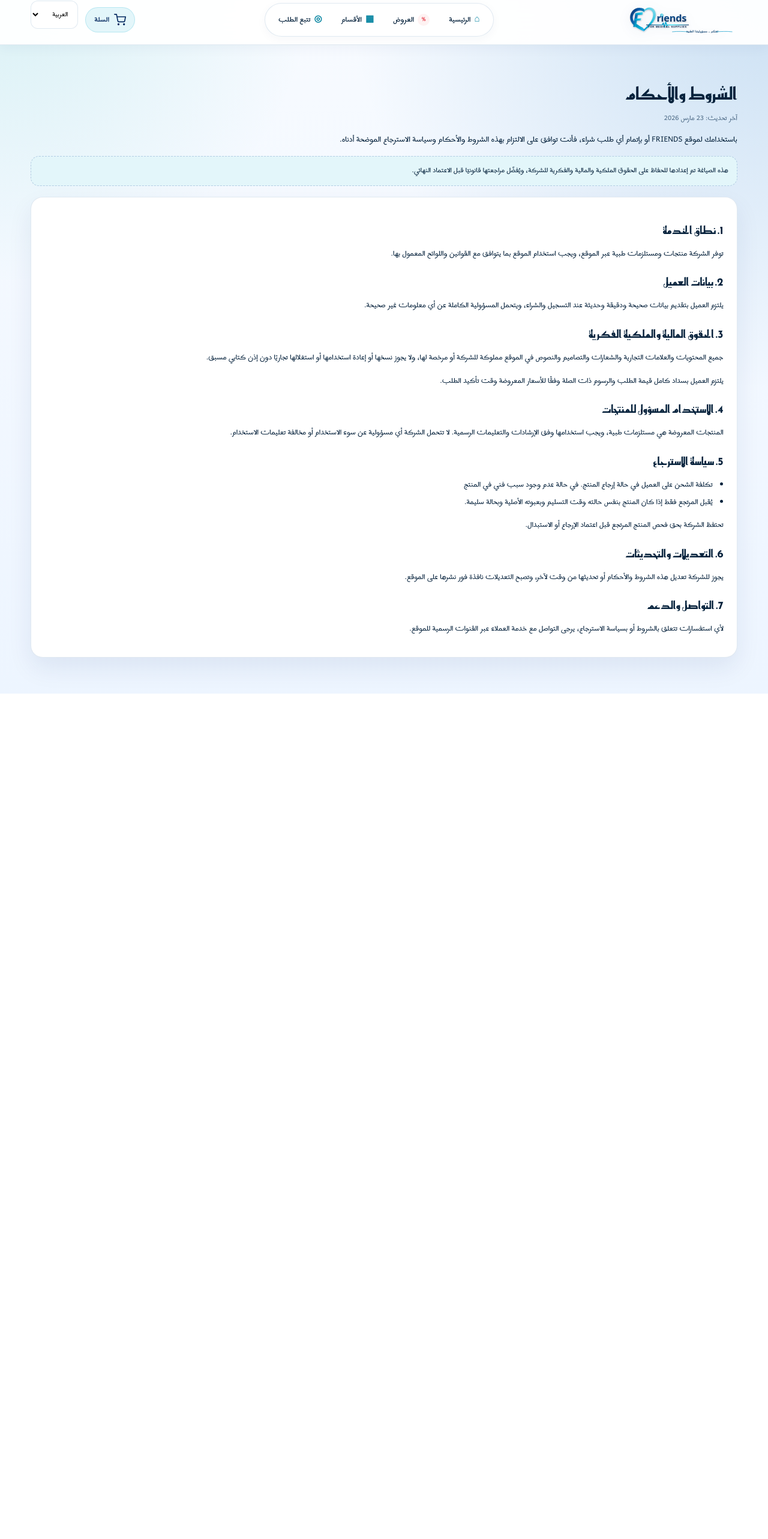
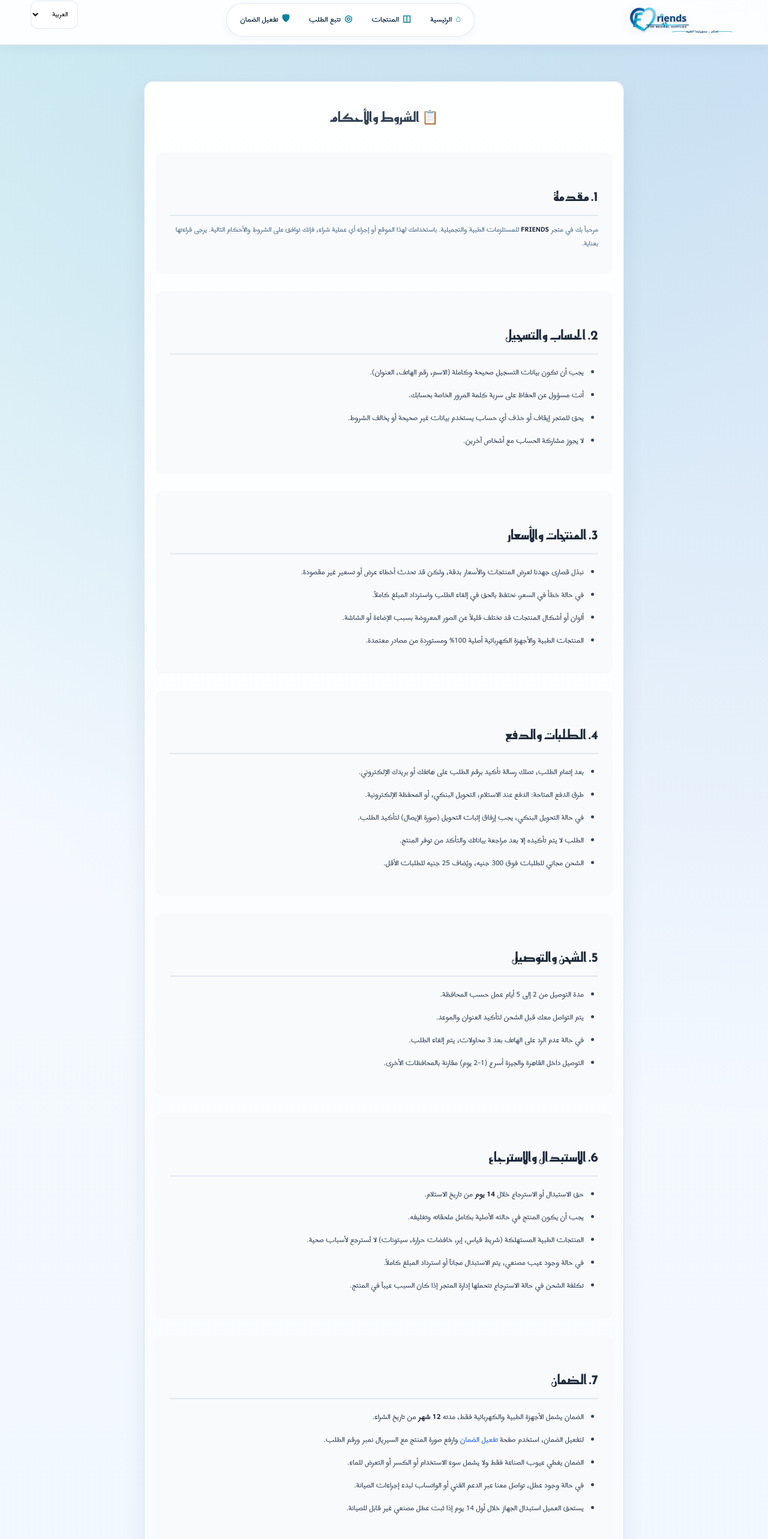
Before and after one commit to notfound11n1-code/friends.eg.com, a website: page terms.html in a window 1280 px wide. Shown: the part 55-2620 px from the top of the page at 60% size. Before the commit the page ends 1211 px from the top, so only its background shows below. Drawn offline with Linux system fonts and the light colour scheme.

Commit message:
fix: sync root HTML files with public/ - add warranty/terms links to nav and footer

```diff
--- a/terms.html
+++ b/terms.html
@@ -3,26 +3,34 @@
 <head>
   <meta charset="utf-8" />
   <meta name="viewport" content="width=device-width, initial-scale=1" />
-  <title data-i18n="title.terms">FRIENDS | الشروط والأحكام</title>
+  <title>FRIENDS | الشروط والأحكام</title>
   <link rel="preconnect" href="https://fonts.googleapis.com">
   <link rel="preconnect" href="https://fonts.gstatic.com" crossorigin>
   <link href="https://fonts.googleapis.com/css2?family=Harmattan:wght@400;600;700&family=Reem+Kufi:wght@400;500;600;700&family=Changa:wght@400;600;700&family=Tajawal:wght@300;400;500;700&display=swap" rel="stylesheet">
   <link rel="stylesheet" href="css/style.css" />
+  <style>
+    .terms-content { max-width: 800px; margin: 0 auto; line-height: 2; font-size: 15px; color: #334155; }
+    .terms-content h2 { color: #1e293b; margin-top: 28px; margin-bottom: 12px; font-size: 22px; border-bottom: 2px solid #e2e8f0; padding-bottom: 8px; }
+    .terms-content h3 { color: #334155; margin-top: 20px; margin-bottom: 8px; font-size: 18px; }
+    .terms-content ul { padding-right: 24px; margin-bottom: 16px; }
+    .terms-content li { margin-bottom: 8px; }
+    .terms-content p { margin-bottom: 14px; }
+    .terms-content strong { color: #0f172a; }
+    .terms-section { background: #f8fafc; border-radius: 12px; padding: 24px; margin-bottom: 16px; }
+  </style>
 </head>
 <body data-page="terms">
-  <!-- Announcement -->
   <div class="announcement">
     <div class="container announcement-inner">
       <div class="announcement-brand-slogan">
         <span class="announcement-pulse-dot"></span>
-        <strong class="slogan-text" data-i18n="announcement.slogan">ثقتكم .. مسؤوليتنا الطبية</strong>
+        <strong class="slogan-text">ثقتكم .. مسؤوليتنا الطبية</strong>
         <span class="announcement-sep">•</span>
-        <span class="announcement-sub" data-i18n="terms.announcement">الشروط والأحكام وسياسة الاسترجاع</span>
+        <span class="announcement-sub">مستلزمات وأجهزة طبية أصلية 100%</span>
       </div>
       <div class="announcement-quick-info">
         <a href="tel:01061806140" class="announcement-contact" dir="ltr">
-          <span class="contact-icon">📞</span>
-          <span>01061806140</span>
+          <span class="contact-icon">📞</span><span>01061806140</span>
         </a>
       </div>
     </div>
@@ -31,120 +39,164 @@
   <header class="site-header">
     <div class="container header-inner">
       <a class="brand" href="index.html" aria-label="Friends Medical Supplies">
-        <div class="logo">
-          <img src="images/friends-logo.svg" alt="Friends For Medical Supplies - فريندز للمستلزمات الطبية" />
-        </div>
+        <div class="logo"><img src="images/friends-logo.svg" alt="Friends For Medical Supplies" /></div>
       </a>
-
       <nav class="main-nav">
-        <a class="nav-link" href="index.html"><span class="nav-icon">⌂</span><span data-i18n="nav.home">الرئيسية</span></a>
-        <a class="nav-link" href="index.html#offers"><span class="nav-icon-badge">%</span><span data-i18n="nav.offers">العروض</span></a>
-        <a class="nav-link" href="index.html#categories"><span class="nav-icon">▦</span><span data-i18n="nav.categories">الأقسام</span></a>
-        <a class="nav-link" href="track.html"><span class="nav-icon">◎</span><span data-i18n="nav.track">تتبع الطلب</span></a>
+        <a class="nav-link" href="index.html"><span class="nav-icon">⌂</span>الرئيسية</a>
+        <a class="nav-link" href="index.html#products"><span class="nav-icon">◫</span>المنتجات</a>
+        <a class="nav-link" href="track.html"><span class="nav-icon">◎</span>تتبع الطلب</a>
+        <a class="nav-link" href="warranty.html"><span class="nav-icon">🛡</span>تفعيل الضمان</a>
       </nav>
-
-      <div class="header-actions">
-        <div class="header-user-actions">
-          <a class="header-cart-btn" href="cart.html" aria-label="عربة التسوق">
-            <span class="cart-icon-wrap">
-              <svg width="20" height="20" viewBox="0 0 24 24" fill="none" stroke="currentColor" stroke-width="2" stroke-linecap="round" stroke-linejoin="round"><circle cx="9" cy="21" r="1"></circle><circle cx="20" cy="21" r="1"></circle><path d="M1 1h4l2.68 13.39a2 2 0 0 0 2 1.61h9.72a2 2 0 0 0 2-1.61L23 6H6"></path></svg>
-              <span class="cart-count-badge" id="headerCartCount" style="display:none;">0</span>
-            </span>
-            <span class="cart-btn-label" data-i18n="nav.cart">السلة</span>
-          </a>
-        </div>
-      </div>
     </div>
   </header>
 
   <main>
-    <section class="section terms-page">
+    <section class="section">
       <div class="container">
-        <div class="terms-lang terms-lang-ar">
-          <div class="terms-hero">
-            <h2>الشروط والأحكام</h2>
-            <p class="terms-meta">آخر تحديث: 23 مارس 2026</p>
-            <p class="terms-lead">
-              باستخدامك لموقع FRIENDS أو بإتمام أي طلب شراء، فأنت توافق على الالتزام بهذه الشروط والأحكام وسياسة الاسترجاع الموضحة أدناه.
-            </p>
-            <p class="terms-note">
-              هذه الصياغة تم إعدادها للحفاظ على الحقوق الملكية والمالية والفكرية للشركة، ويُفضّل مراجعتها قانونيًا قبل الاعتماد النهائي.
-            </p>
+        <div class="card terms-content">
+          <h1 style="text-align:center; margin-bottom: 24px;">📋 الشروط والأحكام</h1>
+
+          <div class="terms-section">
+            <h2>1. مقدمة</h2>
+            <p>مرحباً بك في متجر <strong>FRIENDS</strong> للمستلزمات الطبية والتجميلية. باستخدامك لهذا الموقع أو إجراء أي عملية شراء، فإنك توافق على الشروط والأحكام التالية. يرجى قراءتها بعناية.</p>
           </div>
 
-          <div class="terms-card">
-            <h3>1. نطاق الخدمة</h3>
-            <p>توفر الشركة منتجات ومستلزمات طبية عبر الموقع، ويجب استخدام الموقع بما يتوافق مع القوانين واللوائح المعمول بها.</p>
-
-            <h3>2. بيانات العميل</h3>
-            <p>يلتزم العميل بتقديم بيانات صحيحة ودقيقة وحديثة عند التسجيل والشراء، ويتحمل المسؤولية الكاملة عن أي معلومات غير صحيحة.</p>
-
-            <h3>3. الحقوق المالية والملكية الفكرية</h3>
-            <p>جميع المحتويات والعلامات التجارية والشعارات والتصاميم والنصوص في الموقع مملوكة للشركة أو مرخصة لها، ولا يجوز نسخها أو إعادة استخدامها أو استغلالها تجاريًا دون إذن كتابي مسبق.</p>
-            <p>يلتزم العميل بسداد كامل قيمة الطلب والرسوم ذات الصلة وفقًا للأسعار المعروضة وقت تأكيد الطلب.</p>
-
-            <h3>4. الاستخدام المسؤول للمنتجات</h3>
-            <p>المنتجات المعروضة هي مستلزمات طبية، ويجب استخدامها وفق الإرشادات والتعليمات الرسمية. لا تتحمل الشركة أي مسؤولية عن سوء الاستخدام أو مخالفة تعليمات الاستخدام.</p>
-
-            <h3>5. سياسة الاسترجاع</h3>
-            <ul class="terms-list">
-              <li>تكلفة الشحن على العميل في حالة إرجاع المنتج. في حالة عدم وجود سبب فني في المنتج</li>
-              <li>يُقبل المرتجع فقط إذا كان المنتج بنفس حالته وقت التسليم وبعبوته الأصلية وبحالة سليمة.</li>
+          <div class="terms-section">
+            <h2>2. الحساب والتسجيل</h2>
+            <ul>
+              <li>يجب أن تكون بيانات التسجيل صحيحة وكاملة (الاسم، رقم الهاتف، العنوان).</li>
+              <li>أنت مسؤول عن الحفاظ على سرية كلمة المرور الخاصة بحسابك.</li>
+              <li>يحق للمتجر إيقاف أو حذف أي حساب يستخدم بيانات غير صحيحة أو يخالف الشروط.</li>
+              <li>لا يجوز مشاركة الحساب مع أشخاص آخرين.</li>
             </ul>
-            <p>تحتفظ الشركة بحق فحص المنتج المرتجع قبل اعتماد الإرجاع أو الاستبدال.</p>
-
-            <h3>6. التعديلات والتحديثات</h3>
-            <p>يجوز للشركة تعديل هذه الشروط والأحكام أو تحديثها من وقت لآخر، وتصبح التعديلات نافذة فور نشرها على الموقع.</p>
-
-            <h3>7. التواصل والدعم</h3>
-            <p>لأي استفسارات تتعلق بالشروط أو بسياسة الاسترجاع، يرجى التواصل مع خدمة العملاء عبر القنوات الرسمية للموقع.</p>
-          </div>
-        </div>
-
-        <div class="terms-lang terms-lang-en">
-          <div class="terms-hero">
-            <h2>Terms &amp; Conditions</h2>
-            <p class="terms-meta">Last updated: March 23, 2026</p>
-            <p class="terms-lead">
-              By using the FRIENDS website or completing any purchase order, you agree to comply with these Terms &amp; Conditions and the Return Policy described below.
-            </p>
-            <p class="terms-note">
-              This wording was prepared to protect the company’s financial and intellectual property rights, and it is recommended to have it reviewed legally before final adoption.
-            </p>
           </div>
 
-          <div class="terms-card">
-            <h3>1. Service Scope</h3>
-            <p>The company provides medical products and supplies through the website, and the website must be used in compliance with applicable laws and regulations.</p>
+          <div class="terms-section">
+            <h2>3. المنتجات والأسعار</h2>
+            <ul>
+              <li>نبذل قصارى جهدنا لعرض المنتجات والأسعار بدقة، ولكن قد تحدث أخطاء عرض أو تسعير غير مقصودة.</li>
+              <li>في حالة خطأ في السعر، نحتفظ بالحق في إلغاء الطلب واسترداد المبلغ كاملاً.</li>
+              <li>ألوان أو أشكال المنتجات قد تختلف قليلاً عن الصور المعروضة بسبب الإضاءة أو الشاشة.</li>
+              <li>المنتجات الطبية والأجهزة الكهربائية أصلية 100% ومستوردة من مصادر معتمدة.</li>
+            </ul>
+          </div>
 
-            <h3>2. Customer Information</h3>
-            <p>The customer must provide accurate, correct, and up-to-date information when registering and purchasing, and is fully responsible for any incorrect information.</p>
+          <div class="terms-section">
+            <h2>4. الطلبات والدفع</h2>
+            <ul>
+              <li>بعد إتمام الطلب، تصلك رسالة تأكيد برقم الطلب على هاتفك أو بريدك الإلكتروني.</li>
+              <li>طرق الدفع المتاحة: الدفع عند الاستلام، التحويل البنكي، أو المحفظة الإلكترونية.</li>
+              <li>في حالة التحويل البنكي، يجب إرفاق إثبات التحويل (صورة الإيصال) لتأكيد الطلب.</li>
+              <li>الطلب لا يتم تأكيده إلا بعد مراجعة بياناتك والتأكد من توفر المنتج.</li>
+              <li>الشحن مجاني للطلبات فوق 300 جنيه، ويُضاف 25 جنيه للطلبات الأقل.</li>
+            </ul>
+          </div>
 
-            <h3>3. Financial &amp; Intellectual Property Rights</h3>
-            <p>All content, trademarks, logos, designs, and texts on the website are owned by the company or licensed to it, and may not be copied, reused, or commercially exploited without prior written permission.</p>
-            <p>The customer must pay the full order value and related fees according to the prices shown at the time of order confirmation.</p>
+          <div class="terms-section">
+            <h2>5. الشحن والتوصيل</h2>
+            <ul>
+              <li>مدة التوصيل من 2 إلى 5 أيام عمل حسب المحافظة.</li>
+              <li>يتم التواصل معك قبل الشحن لتأكيد العنوان والموعد.</li>
+              <li>في حالة عدم الرد على الهاتف بعد 3 محاولات، يتم إلغاء الطلب.</li>
+              <li>التوصيل داخل القاهرة والجيزة أسرع (1-2 يوم) مقارنة بالمحافظات الأخرى.</li>
+            </ul>
+          </div>
 
-            <h3>4. Responsible Use of Products</h3>
-            <p>The products offered are medical supplies and must be used according to official guidelines and instructions. The company bears no responsibility for misuse or failure to follow usage instructions.</p>
+          <div class="terms-section">
+            <h2>6. الاستبدال والاسترجاع</h2>
+            <ul>
+              <li>حق الاستبدال أو الاسترجاع خلال <strong>14 يوم</strong> من تاريخ الاستلام.</li>
+              <li>يجب أن يكون المنتج في حالته الأصلية بكامل ملحقاته وتغليفه.</li>
+              <li>المنتجات الطبية المستهلكة (شريط قياس، إبر، خافضات حرارة، سيتونات) لا تُسترجع لأسباب صحية.</li>
+              <li>في حالة وجود عيب مصنعي، يتم الاستبدال مجاناً أو استرداد المبلغ كاملاً.</li>
+              <li>تكلفة الشحن في حالة الاسترجاع تتحملها إدارة المتجر إذا كان السبب عيباً في المنتج.</li>
+            </ul>
+          </div>
 
-            <h3>5. Return Policy</h3>
-            <ul class="terms-list">
-              <li>The shipping cost is borne by the customer in case of return.</li>
-              <li>Returns are accepted only if the product is in the same condition at delivery, in its original packaging, and in good condition.</li>
+          <div class="terms-section">
+            <h2>7. الضمان</h2>
+            <ul>
+              <li>الضمان يشمل الأجهزة الطبية والكهربائية فقط، مدته <strong>12 شهر</strong> من تاريخ الشراء.</li>
+              <li>لتفعيل الضمان، استخدم صفحة <a href="warranty.html" style="color:#2563eb;">تفعيل الضمان</a> وارفع صورة المنتج مع السيريال نمبر ورقم الطلب.</li>
+              <li>الضمان يغطي عيوب الصناعة فقط ولا يشمل سوء الاستخدام أو الكسر أو التعرض للماء.</li>
+              <li>في حالة وجود عطل، تواصل معنا عبر الدعم الفني أو الواتساب لبدء إجراءات الصيانة.</li>
+              <li>يستحق العميل استبدال الجهاز خلال أول 14 يوم إذا ثبت عطل مصنعي غير قابل للصيانة.</li>
             </ul>
-            <p>The company reserves the right to inspect the returned product before approving a return or exchange.</p>
+          </div>
 
-            <h3>6. Amendments &amp; Updates</h3>
-            <p>The company may amend these terms and conditions from time to time, and amendments become effective once published on the website.</p>
+          <div class="terms-section">
+            <h2>8. الكوبونات والعروض</h2>
+            <ul>
+              <li>الكوبونات لها مدة صلاحية محددة وعدد استخدامات محدود.</li>
+              <li>لا يمكن دمج أكثر من كوبون في طلب واحد.</li>
+              <li>العروض والخصومات قد تتغير أو تنتهي دون إشعار مسبق.</li>
+              <li>الكوبون غير صالح على المنتات المخفضة بالفعل إلا إذا ذُكر خلاف ذلك.</li>
+            </ul>
+          </div>
 
-            <h3>7. Contact &amp; Support</h3>
-            <p>For any inquiries related to the terms or return policy, please contact customer service through the official channels.</p>
+          <div class="terms-section">
+            <h2>9. التقييمات والمراجعات</h2>
+            <ul>
+              <li>يمكنك تقييم المنتجات والخدمة بعد استلام الطلب عبر رابط التقييم.</li>
+              <li>يجب أن تكون التقييمات حقيقية وملمومة بتجربة الشراء الفعلية.</li>
+              <li>يحق للمتجر إخفاء أو حذف التقييمات المسيئة أو غير الحقيقية.</li>
+            </ul>
           </div>
+
+          <div class="terms-section">
+            <h2>10. الخصوصية وحماية البيانات</h2>
+            <ul>
+              <li>بياناتك الشخصية (الاسم، الهاتف، العنوان) تستخدم فقط لمعالجة الطلبات والتوصيل.</li>
+              <li>لا نشارك بياناتك مع أي طرف ثالث لأغراض تسويقية.</li>
+              <li>يمكنك طلب حذف بياناتك في أي وقت عبر التواصل معنا.</li>
+            </ul>
+          </div>
+
+          <div class="terms-section">
+            <h2>11. التواصل والدعم</h2>
+            <ul>
+              <li>للاستفسارات: واتساب <strong dir="ltr">+201061806140</strong></li>
+              <li>البريد الإلكتروني: <strong>hello@friends.store</strong></li>
+              <li>تذاكر الدعم متاحة من حسابك في الموقع.</li>
+              <li>ساعات العمل: السبت - الخميس، 9 صباحاً - 9 مساءً.</li>
+            </ul>
+          </div>
+
+          <div class="terms-section">
+            <h2>12. تعديل الشروط</h2>
+            <p>يحق لإدارة المتجر تعديل هذه الشروط في أي وقت، والنسخة المحدثة تنشر على هذه الصفحة. استمرارك في استخدام الموقع بعد التعديل يعني موافقتك على الشروط المحدثة.</p>
+          </div>
+
+          <p style="text-align:center; color:#64748b; margin-top:30px; font-size:13px;">
+            آخر تحديث: أغسطس 2026 — FRIENDS للمستلزمات الطبية
+          </p>
         </div>
       </div>
     </section>
   </main>
 
+  <footer class="footer">
+    <div class="container footer-grid">
+      <div>
+        <div class="badge">FRIENDS</div>
+        <p>متجر منتجات طبية وتجميلية مختارة بمعايير جودة عالية.</p>
+      </div>
+      <div>
+        <h4>روابط سريعة</h4>
+        <p><a href="index.html">الرئيسية</a></p>
+        <p><a href="index.html#products">المنتجات</a></p>
+        <p><a href="track.html">تتبع الطلب</a></p>
+        <p><a href="warranty.html">تفعيل الضمان</a></p>
+        <p><a href="terms.html">الشروط والأحكام</a></p>
+      </div>
+      <div>
+        <h4>تواصل معنا</h4>
+        <p><span>رقم واتساب</span> | +201061806140</p>
+        <p><span>البريد</span>: hello@friends.store</p>
+      </div>
+    </div>
+  </footer>
+
   <script src="js/i18n.js"></script>
   <script src="js/ui.js"></script>
 </body>
```
Also changed, not shown: admin.html (+13 -0 lines), index.html (+3 -0 lines).
